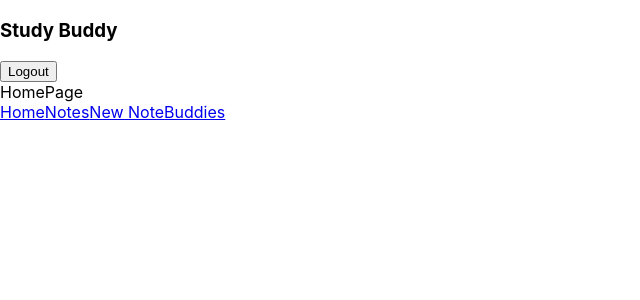
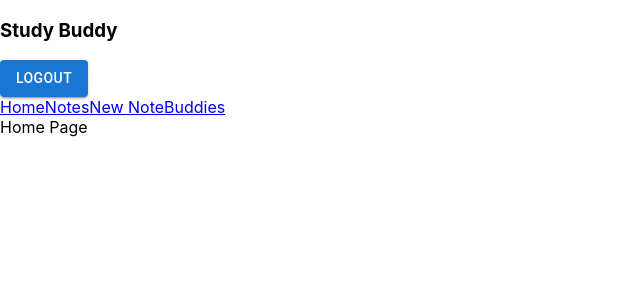
Before and after one commit to Virgomoon/study-buddy-phase-5-capstone, a React (Create React App) app in the folder client/: page / in a window 1280 px wide. Shown: the top 300 px of the page, without its empty margins (0-640 px from the left). Built offline with nearby package versions, Linux system fonts and the light colour scheme; no server answers.

Commit message:
Before card

```diff
--- a/client/src/components/Header.js
+++ b/client/src/components/Header.js
@@ -2,6 +2,8 @@ import React, {useContext } from 'react';
 import { Navigate, useNavigate } from "react-router-dom";
 
 import { UserContext } from '../context/userDetails';
+import Box from '@mui/material/Box';
+import Button from '@mui/material/Button';
 import FetchUserDetails from './FetchUserDetails';
 import NavBar from '../routes/NavBar';
 
@@ -19,7 +21,7 @@ function Header() {
       }
 
       return (
-        <>
+        <Box>
         <nav className="nav">
                     <h3>
                       Study Buddy
@@ -36,11 +38,11 @@ function Header() {
                         Buddies
                     </NavLink> */}
         </nav>
-              <button onClick={handleLogout}>Logout</button>
+              <Button variant='contained' onClick={handleLogout}>Logout</Button>
 
         {/* <FetchUserDetails /> */}
         {/* <NavBar /> */}
-        </>
+        </Box>
       )
 }
 
--- a/client/src/routes/HomePage.js
+++ b/client/src/routes/HomePage.js
@@ -7,7 +7,7 @@ import Header from '../components/Header';
 
 function HomePage() {
 
-    // const navTo = useNavigate()
+    const navigate = useNavigate()
     const { currentUser, setCurrentUser} = useContext(UserContext)
 
     useEffect(() => {
@@ -20,7 +20,7 @@ function HomePage() {
     }, []);
 
     // if (currentUser === null) {
-    //   return <Navigate to="/userlogin" />;
+    //   return navigate("/userlogin");
     // }
 
     console.log(currentUser)
@@ -29,9 +29,9 @@ function HomePage() {
   return (
     <>
     <Header />
-    <div>HomePage</div>
+    <FetchUserDetails />
     <NavBar />
-    <FetchUserDetails />
+    <div>Home Page</div>
     </>
   )
 }
--- a/client/src/routes/SetUserDetails.js
+++ b/client/src/routes/SetUserDetails.js
@@ -38,7 +38,7 @@ export default function SetUserDetails() {
     // useEffect(() => {
     //   if (currentUser) {
 
-    //   //  return navigate("/");
+    //    return navigate("/");
     //   }
     // }, []);
 
```
Also changed, not shown: 1 other file (tests, documents, lock files or other folders).
